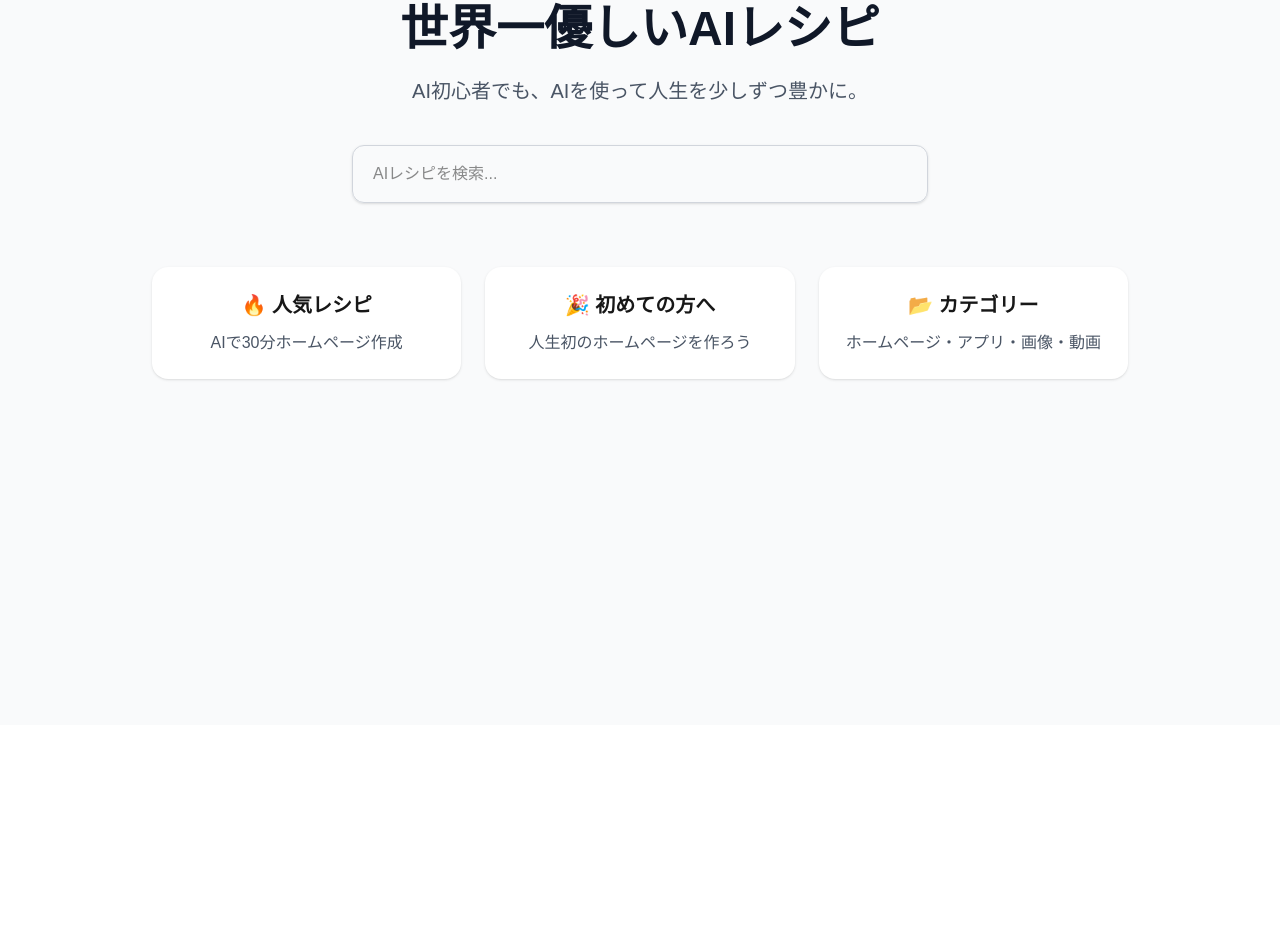
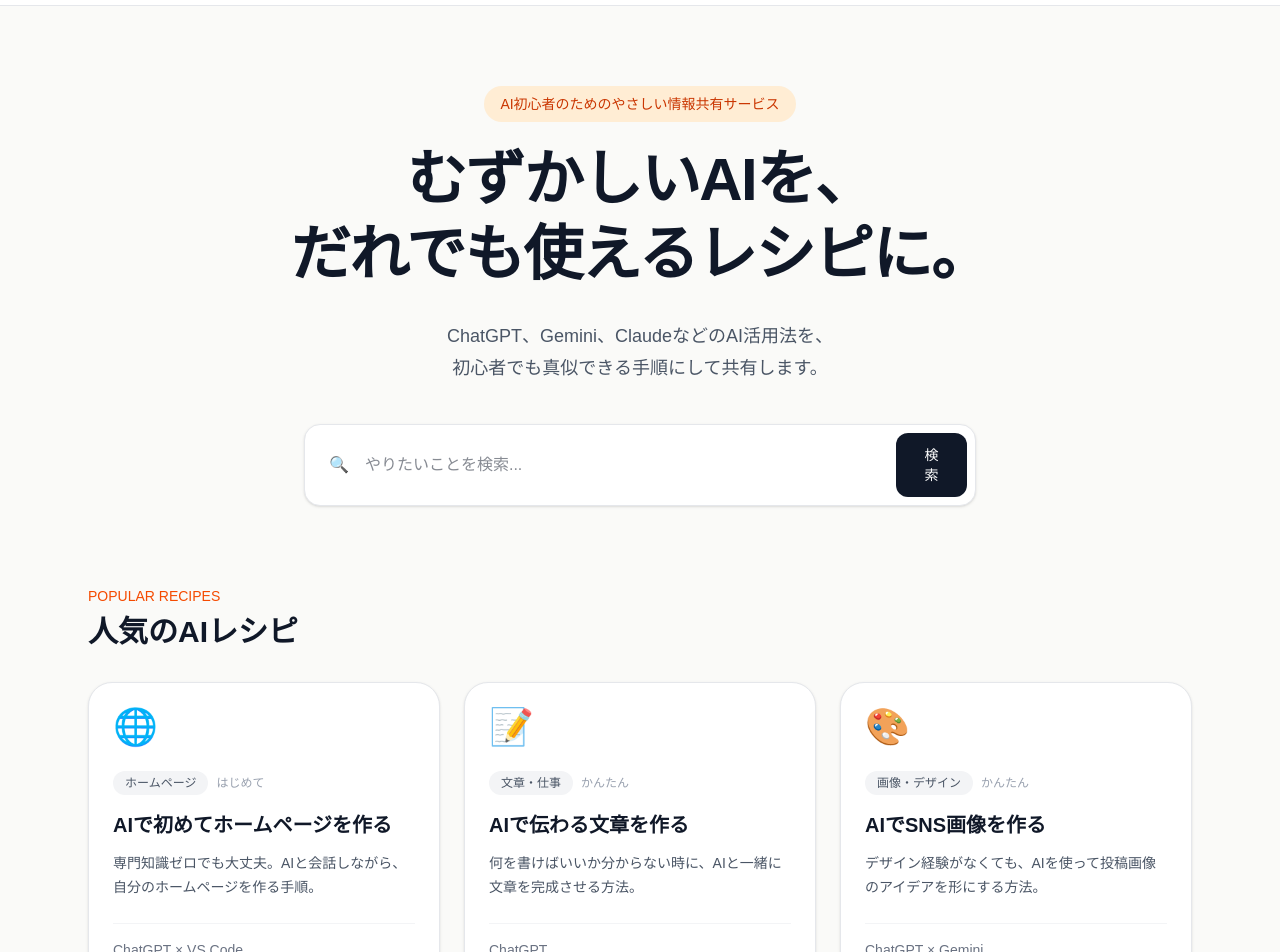
Before and after one commit to ai-recipe-lab/ai-recipe, a Next.js app: page / in a window 1280 px wide. Shown: the part 75-1027 px from the top of the page. Before the commit the page ends 800 px from the top, so only its background shows below. Built offline with nearby package versions, Linux system fonts and the light colour scheme.

Commit message:
トップページから詳細ページへのリンクを追加

```diff
--- a/app/page.tsx
+++ b/app/page.tsx
@@ -1,46 +1,108 @@
+const recipes = [
+  {
+    icon: "🌐",
+    category: "ホームページ",
+    title: "AIで初めてホームページを作る",
+    description: "専門知識ゼロでも大丈夫。AIと会話しながら、自分のホームページを作る手順。",
+    tools: "ChatGPT × VS Code",
+    level: "はじめて",
+    href: "/recipes/homepage",
+  },
+  {
+    icon: "📝",
+    category: "文章・仕事",
+    title: "AIで伝わる文章を作る",
+    description: "何を書けばいいか分からない時に、AIと一緒に文章を完成させる方法。",
+    tools: "ChatGPT",
+    level: "かんたん",
+    href: "#",
+  },
+  {
+    icon: "🎨",
+    category: "画像・デザイン",
+    title: "AIでSNS画像を作る",
+    description: "デザイン経験がなくても、AIを使って投稿画像のアイデアを形にする方法。",
+    tools: "ChatGPT × Gemini",
+    level: "かんたん",
+    href: "#",
+  },
+];
+
 export default function Home() {
   return (
-    <main className="min-h-screen bg-gray-50">
-      <section className="max-w-5xl mx-auto px-6 py-20 text-center">
-        <h1 className="text-5xl font-bold text-gray-900">
-          世界一優しいAIレシピ
+    <main className="min-h-screen bg-[#fafaf8] text-gray-900">
+      <header className="border-b border-gray-200 bg-white">
+        <div className="mx-auto flex max-w-6xl items-center justify-between px-6 py-5">
+          <div className="text-xl font-bold">世界一優しいAIレシピ</div>
+          <button className="rounded-full bg-gray-900 px-5 py-2.5 text-sm font-medium text-white">
+            レシピを投稿
+          </button>
+        </div>
+      </header>
+
+      <section className="mx-auto max-w-6xl px-6 py-20 text-center">
+        <div className="mb-5 inline-block rounded-full bg-orange-100 px-4 py-2 text-sm font-medium text-orange-700">
+          AI初心者のためのやさしい情報共有サービス
+        </div>
+
+        <h1 className="mx-auto max-w-4xl text-4xl font-bold leading-tight tracking-tight md:text-6xl">
+          むずかしいAIを、
+          <br />
+          だれでも使えるレシピに。
         </h1>
 
-        <p className="mt-6 text-xl text-gray-600">
-          AI初心者でも、AIを使って人生を少しずつ豊かに。
+        <p className="mx-auto mt-7 max-w-2xl text-lg leading-8 text-gray-600">
+          ChatGPT、Gemini、ClaudeなどのAI活用法を、
+          <br className="hidden md:block" />
+          初心者でも真似できる手順にして共有します。
         </p>
 
-        <div className="mt-10">
+        <div className="mx-auto mt-10 flex max-w-2xl items-center rounded-2xl border border-gray-200 bg-white p-2 shadow-sm">
+          <span className="pl-4 text-gray-400">🔍</span>
           <input
             type="text"
-            placeholder="AIレシピを検索..."
-            className="w-full max-w-xl rounded-xl border border-gray-300 px-5 py-4 shadow-sm"
+            placeholder="やりたいことを検索..."
+            className="w-full bg-transparent px-4 py-3 outline-none"
           />
-        </div>
-
-        <div className="mt-16 grid gap-6 md:grid-cols-3">
-          <div className="rounded-2xl bg-white p-6 shadow">
-            <h2 className="text-xl font-bold">🔥 人気レシピ</h2>
-            <p className="mt-3 text-gray-600">
-              AIで30分ホームページ作成
-            </p>
-          </div>
-
-          <div className="rounded-2xl bg-white p-6 shadow">
-            <h2 className="text-xl font-bold">🎉 初めての方へ</h2>
-            <p className="mt-3 text-gray-600">
-              人生初のホームページを作ろう
-            </p>
-          </div>
-
-          <div className="rounded-2xl bg-white p-6 shadow">
-            <h2 className="text-xl font-bold">📂 カテゴリー</h2>
-            <p className="mt-3 text-gray-600">
-              ホームページ・アプリ・画像・動画
-            </p>
-          </div>
+          <button className="rounded-xl bg-gray-900 px-6 py-3 text-sm font-medium text-white">
+            検索
+          </button>
         </div>
       </section>
+
+      <section className="mx-auto max-w-6xl px-6 pb-24">
+        <p className="text-sm font-medium text-orange-600">POPULAR RECIPES</p>
+        <h2 className="mt-2 text-3xl font-bold">人気のAIレシピ</h2>
+
+        <div className="mt-8 grid gap-6 md:grid-cols-3">
+          {recipes.map((recipe) => (
+            <a
+              key={recipe.title}
+              href={recipe.href}
+              className="rounded-3xl border border-gray-200 bg-white p-6 shadow-sm transition hover:-translate-y-1 hover:shadow-lg"
+            >
+              <div className="text-4xl">{recipe.icon}</div>
+              <div className="mt-6 flex items-center gap-2">
+                <span className="rounded-full bg-gray-100 px-3 py-1 text-xs font-medium text-gray-600">
+                  {recipe.category}
+                </span>
+                <span className="text-xs text-gray-400">{recipe.level}</span>
+              </div>
+              <h3 className="mt-4 text-xl font-bold leading-7">{recipe.title}</h3>
+              <p className="mt-3 text-sm leading-6 text-gray-600">{recipe.description}</p>
+              <div className="mt-6 border-t border-gray-100 pt-4 text-sm font-medium text-gray-500">
+                {recipe.tools}
+              </div>
+            </a>
+          ))}
+        </div>
+      </section>
+
+      <footer className="border-t border-gray-200 bg-white">
+        <div className="mx-auto max-w-6xl px-6 py-8 text-center text-sm text-gray-500">
+          世界一優しいAIレシピ — AIで暮らしを少しずつ豊かに。
+        </div>
+      </footer>
     </main>
   );
 }
```
